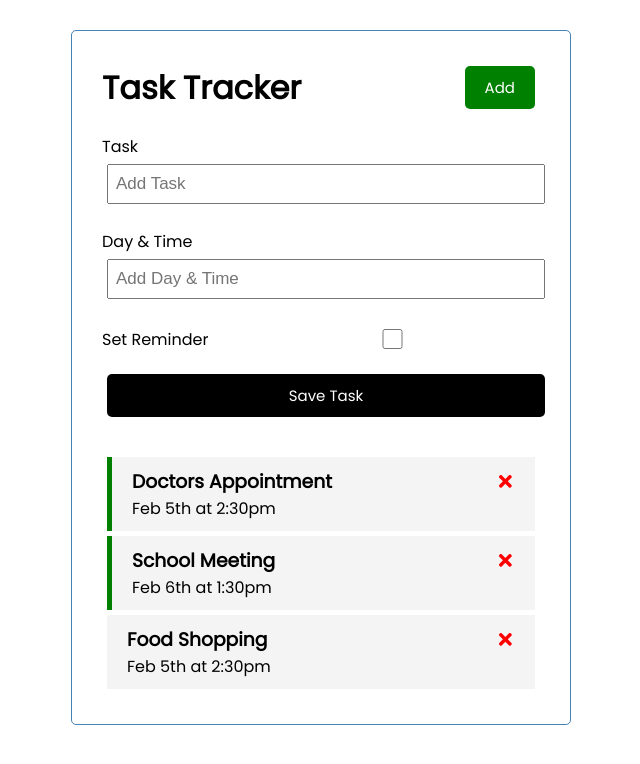
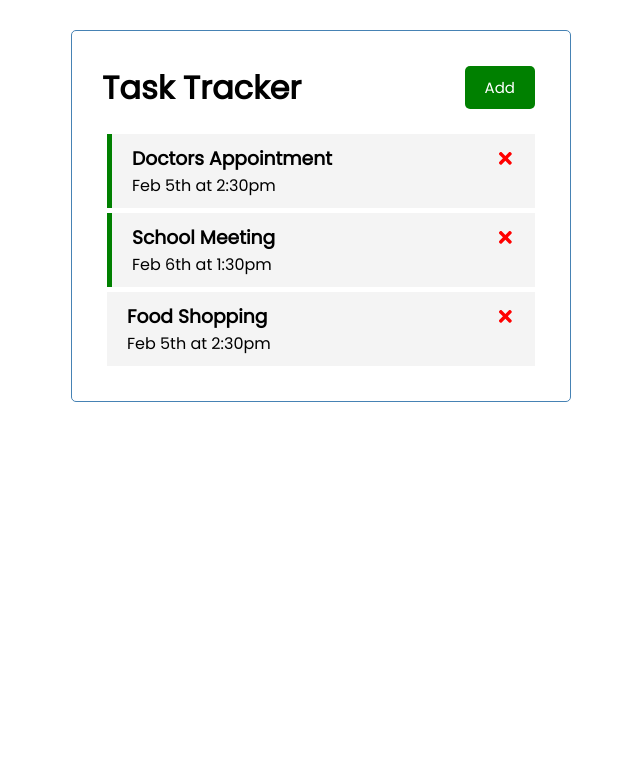
Before and after one commit to cjaquino/task-tracker, a React (Create React App) app: page / in a window 1280 px wide. Shown: the top 764 px of the page, without its empty margins (319-959 px from the left). Built offline with nearby package versions, Linux system fonts and the light colour scheme.

Commit message:
toggle form visibility

```diff
--- a/src/App.js
+++ b/src/App.js
@@ -5,6 +5,7 @@
 import AddTask from './components/AddTask'
 
 function App() {
+  const [showAddTask, setShowAddTask] = useState(false)
   const [tasks, setTasks] = useState([
     {
       id: 1,
@@ -48,8 +49,8 @@
 
   return (
     <div className="container">
-      <Header />
-      <AddTask onAdd={addTask} />
+      <Header onAdd={() => setShowAddTask(!showAddTask)} showAdd={showAddTask} />
+      {showAddTask && <AddTask onAdd={addTask} />}
       {tasks.length > 0
       ? <Tasks
           tasks={tasks}
--- a/src/components/Header.js
+++ b/src/components/Header.js
@@ -1,7 +1,7 @@
 import Button from './Button'
 import PropTypes from 'prop-types'
 
-const Header = ({ title }) => {
+const Header = ({ title, onAdd, showAdd }) => {
   const onClick = () => {
     console.log('in header')
   }
@@ -9,7 +9,7 @@
   return (
     <header className='header'>
       <h1>{title}</h1>
-      <Button color='green' text='Add' onClick={onClick} />
+      <Button color={showAdd ? 'Red' : 'Green'} text={showAdd ? 'Close' : 'Add'} onClick={onAdd} />
     </header>
   )
 }
```
